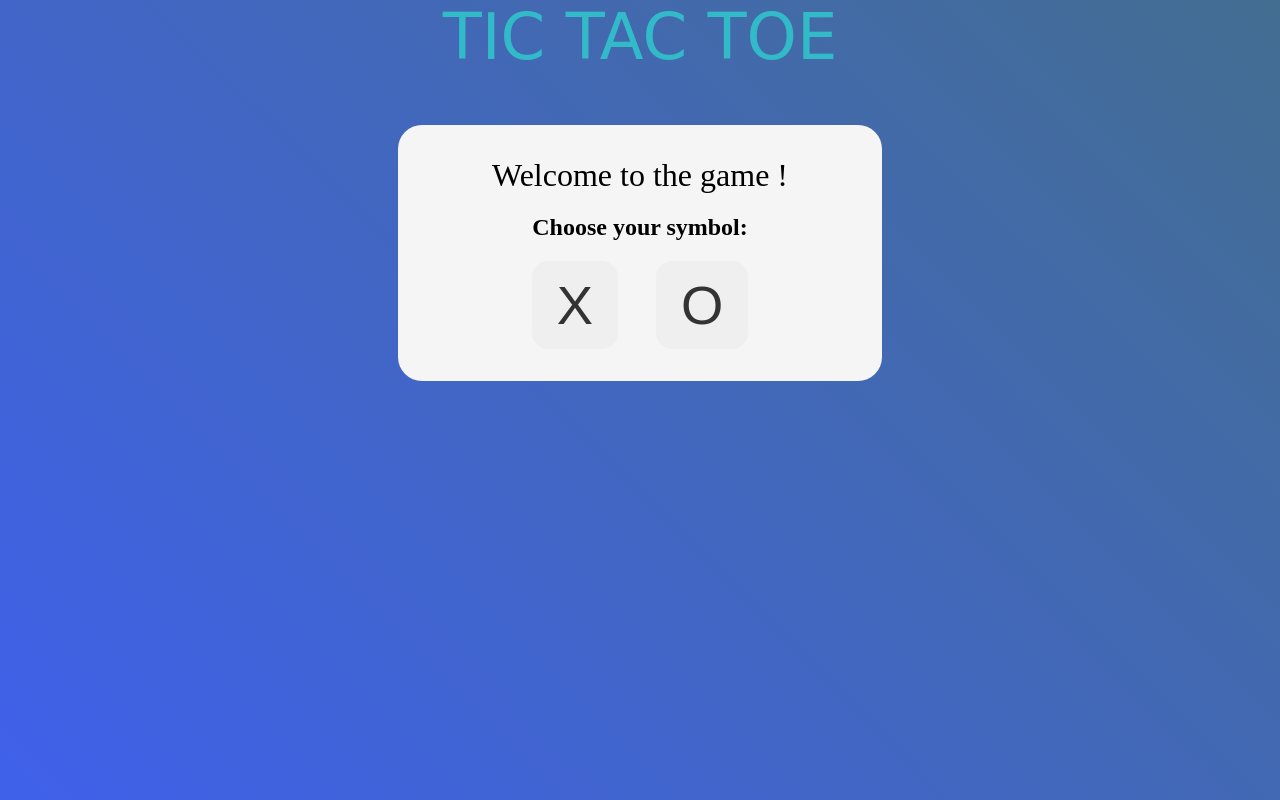
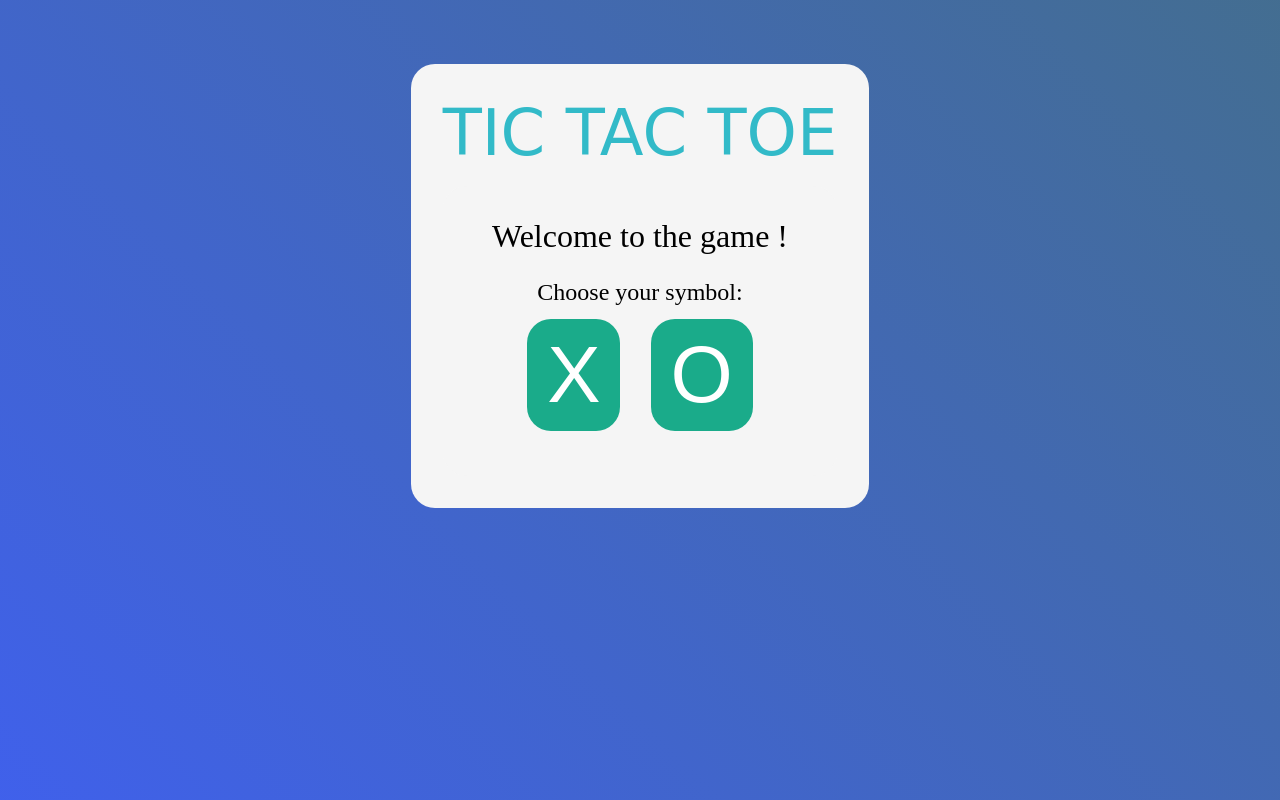
Before and after one commit to Assasin1202/tic2, a plain HTML site: page index.html in a window 1280 px wide. Drawn offline with nearby package versions, Linux system fonts and the light colour scheme.

Commit message:
Added styling to buttons

```diff
--- a/index.html
+++ b/index.html
@@ -16,16 +16,15 @@
     <div id="game-heading">TIC TAC TOE </div>
     <div id="intro-screen" class="center contents">
     <div class="welcome-message">Welcome to the game ! </div>
-
-        <h2>Choose your symbol:</h2>
+        <div id="symbol-heading">Choose your symbol:</div>
         <button type="button" id="choose-x" class="choose">X</button>
         <button type="button" id="choose-o" class="choose">O</button>
     </div>
 
       <div id="enemy-screen" class="center hidden contents">
         <h2>Play against:</h2>
-        <button type="button" id="choose-human" class="choose">Human</button>
-        <button type="button" id="choose-cpu" class="choose">CPU</button>
+        <button type="button" id="choose-human" class="choose"><img class="play-icons" src="/images/user.png">Human</button>
+        <button type="button" id="choose-cpu" class="choose"><img class="play-icons" src="/images/android.png">CPU</button>
       </div>
 
       <div id="game-screen" class="center hidden contents">
--- a/style.css
+++ b/style.css
@@ -13,15 +13,16 @@ body {
   animation: gradient 10s linear infinite;
   animation-direction: alternate;
 
+
 }
 
-/* #box-divs{
-  margin: 0;
+ #box-divs{
+  margin: 8vh auto;
   background-color: whitesmoke;
-  width: auto;
- /* padding: 2em; */
- /* border-radius: 3vh; */
-/* } */
+  width: fit-content;
+  padding: 2em;
+  border-radius: 3vh;
+}
 /* background: linear-gradient(90deg, #FC466B 0%, #3F5EFB 100%); */
 @keyframes gradient {
   0% {background-position: 0%}
@@ -29,7 +30,7 @@ body {
 }
   #game-heading{
     text-align: center;
-    font-size: 8vh;
+    font-size: 8vmin;
     color: #32bac8;
     font-family: cursive;
     padding-bottom: 4% ;
@@ -42,7 +43,7 @@ body {
   }
 
 .welcome-message{
-    font-size: 2em;
+    font-size: 4vmin;
 }
 
 .contents{
@@ -57,22 +58,32 @@ body {
     text-align: center;  /* Centers h2 and buttons */
 
   }
+
+  #symbol-heading{
+    margin-top: 3vmin;
+    font-size: 3vmin;
+  }
   #enemy-screen h2,
   #intro-screen h2 {
     padding: 0 15px;  /* Prevent text from touching the edges of the screen */
   }
   #intro-screen button {
-    font-size: 3.4em;
+    font-size: 10vmin;
     padding: 3% 6%;  /* With "%" padding is based on container's width */
-    margin: 0 4%;  /* Create distance between buttons */
+    margin: 4% 4%;  /* Create distance between buttons */
   }
   #enemy-screen button {
     display: block;
     margin: 0.6em auto;
-    font-size: 1.9em;
+    font-size: 4vmin;
     padding: 0.2em 0.4em;
+    width: 45%;
   }
 
+  .play-icons{
+    width: 10vmin;
+    padding-left: 4%;
+  }
   /****** GAME GRID ******/
 
 
@@ -120,6 +131,55 @@ body {
     display: block;
   }
 
+.choose{
+
+}
+
+.choose{
+  background:#1AAB8A;
+  color:#fff;
+  border:none;
+  position:relative;
+  font-size:1.6em;
+  padding:0 2em;
+  cursor:pointer;
+  transition:800ms ease all;
+  outline:none;
+}
+.choose:hover{
+  background:#fff;
+  color:#1AAB8A;
+}
+.choose:before,.choose:after{
+  content:'';
+  position:absolute;
+  top:0;
+  right:0;
+  height:2px;
+  width:0;
+  background: #1AAB8A;
+  transition:400ms ease all;
+}
+
+.choose {
+  border: none;
+  /* background-color: #ff9aff;
+  box-shadow: 0 0 5px #ef97e8; */
+}
+.choose:hover {
+   box-shadow: 0 0 10px #1AAB8A, 0 0 20px #1aab8c, 0 0 20px #fff inset;
+}
+/* button:after{
+  right:inherit;
+  top:inherit;
+  left:0;
+  bottom:0;
+}
+button:hover:before,button:hover:after{
+  width:100%;
+  transition:800ms ease all;
+} */
+
   .choose,
   #restart {
     border-radius: 0.3em;
```
Also changed, not shown: images/android.png (added), images/user.png (added).
